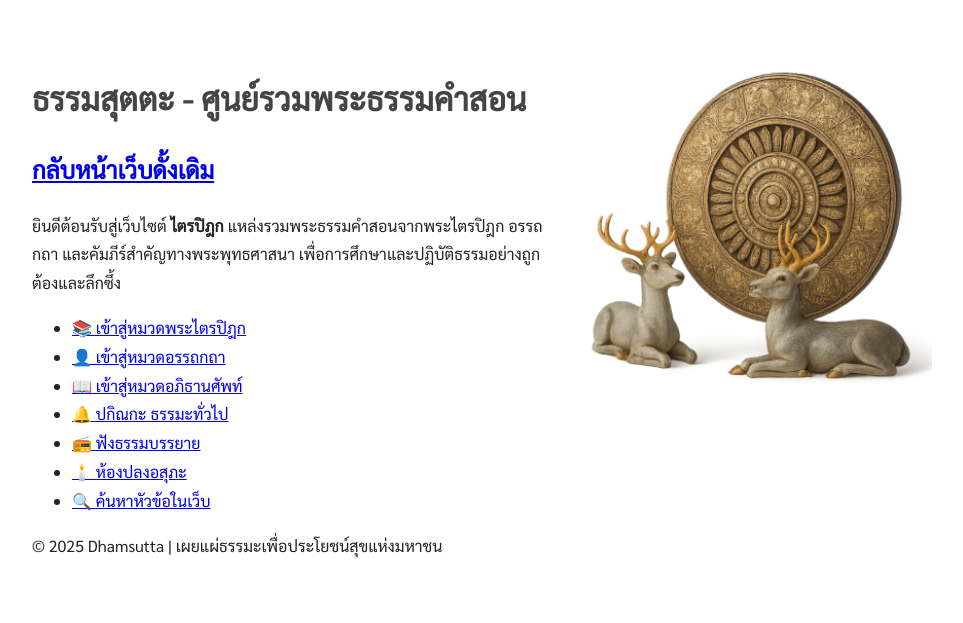
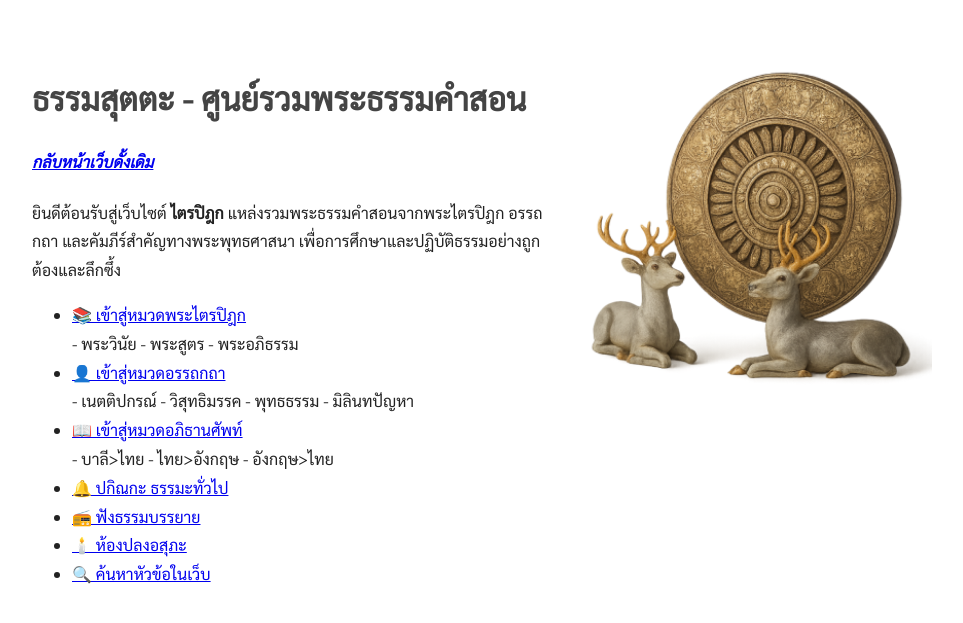
Before and after one commit to dhamsutta/tripitaka, a Jekyll site: the page index.html, which Jekyll copies as it is, in a window 1280 px wide. Shown: the top 623 px of the page, without its empty margins (158-1121 px from the left). Built offline with Jekyll 4.4.1, drawn with Linux system fonts in a browser that asks for light colours.

Commit message:
Update index.html

```diff
--- a/index.html
+++ b/index.html
@@ -62,15 +62,24 @@ style="float: right; width: 40%; margin-left: 1em; margin-bottom: 1em;"
   <header>
     <h1>ธรรมสุตตะ - ศูนย์รวมพระธรรมคำสอน</h1>
   </header>
-<h2><a href="www.dhamma-sutta.com">กลับหน้าเว็บดั้งเดิม</a></h2>
+<h4><i><a href="www.dhamma-sutta.com">กลับหน้าเว็บดั้งเดิม</a></i></h4>
 
   <main>
     <p>ยินดีต้อนรับสู่เว็บไซต์ <strong>ไตรปิฎก</strong> แหล่งรวมพระธรรมคำสอนจากพระไตรปิฎก อรรถกถา และคัมภีร์สำคัญทางพระพุทธศาสนา เพื่อการศึกษาและปฏิบัติธรรมอย่างถูกต้องและลึกซึ้ง </p>
 
     <ul>
-      <li><a href="pitaka/index.html">📚 เข้าสู่หมวดพระไตรปิฎก</a></li>
-      <li><a href="atthakatha/index.html">👤 เข้าสู่หมวดอรรถกถา</a></li>
-      <li><a href="dictionary/index.html">📖 เข้าสู่หมวดอภิธานศัพท์</a></li>
+
+    <li><a href="pitaka/index.html">📚 เข้าสู่หมวดพระไตรปิฎก</a></li>
+      - พระวินัย
+      - พระสูตร
+      - พระอภิธรรม
+    <li><a href="atthakatha/index.html">👤 เข้าสู่หมวดอรรถกถา</a></li>
+     - เนตติปกรณ์
+     - วิสุทธิมรรค
+     - พุทธธรรม
+     - มิลินทปัญหา
+<li><a href="dictionary/index.html">📖 เข้าสู่หมวดอภิธานศัพท์</a></li>
+     - บาลี>ไทย - ไทย>อังกฤษ - อังกฤษ>ไทย
       <li><a href="misc/collection.html">🔔 ปกิณกะ ธรรมะทั่วไป</a></li>
       <li><a href="misc/audio.html">📻 ฟังธรรมบรรยาย</a></li>
       <li><a href="misc/asubha.html">🕯️ ห้องปลงอสุภะ</a></li>
@@ -79,7 +88,7 @@ style="float: right; width: 40%; margin-left: 1em; margin-bottom: 1em;"
   </main>
 
   <footer>
-    <p>© 2025 Dhamsutta | เผยแผ่ธรรมะเพื่อประโยชน์สุขแห่งมหาชน</p>
+
   </footer>
 </body>
 </html>
```
